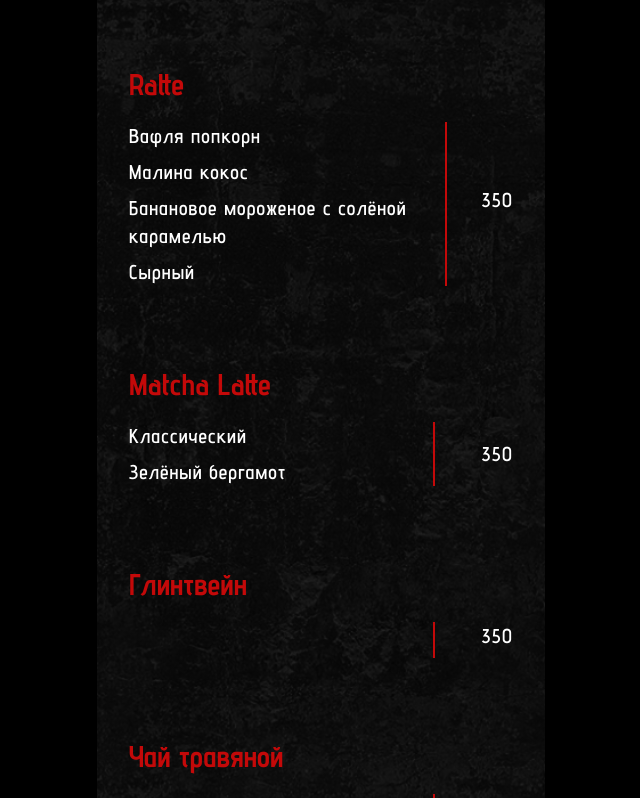
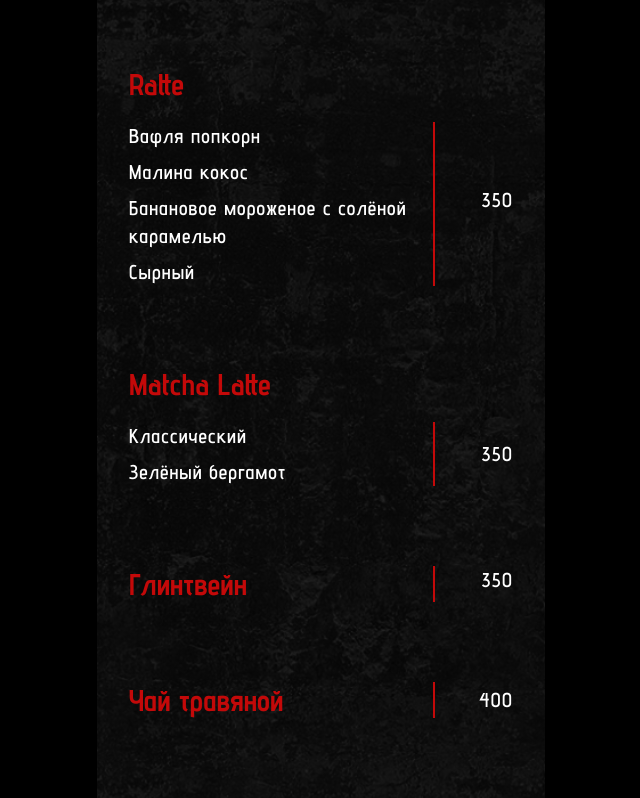
Before and after one commit to NiceArti/UmbrellaMenu, a Next.js app: page / in a window 1280 px wide. Shown: the part 1740-2538 px from the top of the page, without its empty margins (319-959 px from the left). Built offline with nearby package versions, Linux system fonts and the light colour scheme.

Commit message:
feat: update title menu positions

```diff
--- a/shared/ui/title.tsx
+++ b/shared/ui/title.tsx
@@ -1,4 +1,6 @@
 "use client";
+
+import { cn } from "../utils";
 
 type Props = {
   title?: string;
@@ -17,17 +19,14 @@ export function Title({
     return (
       <input
         type="text"
-        className={
-          className ||
-          "text-primary font-bold text-3xl border px-2 h-10 bg-transparent w-full"
-        }
+        className={cn("text-primary font-bold text-3xl border px-2 h-10 bg-transparent w-full", className)}
         value={title ?? ""}
         onChange={(e) => onChangeTitle(e.target.value)}
       />
     );
   }
   return (
-    <h1 className={className || "text-primary font-bold text-3xl"}>
+    <h1 className={cn("text-primary font-bold text-3xl", className)}>
       {title ?? "Title"}
     </h1>
   );
--- a/widgets/menu-positions/menu-positions.tsx
+++ b/widgets/menu-positions/menu-positions.tsx
@@ -57,7 +57,7 @@ export function MenuPositions({
     (localNames?.length || 0) > 0 || (localPrices?.length || 0) > 0;
 
   return (
-    <div id={tag} className="flex flex-col gap-5 w-full h-auto">
+    <div id={tag} className={cn("flex flex-col gap-5 w-full h-auto", (localNames.length === 1 || localNames.length === 0) && "inline-flex flex-row")}>
       {hasRows ? (
         <>
           {isEditMode && (
--- a/widgets/menu-positions/ui/positions-columns.tsx
+++ b/widgets/menu-positions/ui/positions-columns.tsx
@@ -16,7 +16,7 @@ export function PositionsColumns({
   onRemove?: (index: number) => void;
 }) {
   return (
-    <div className="inline-flex justify-between w-full gap-3">
+    <div className="inline-flex justify-between w-full">
       <div className="grow max-w-[304px] flex flex-col gap-2 text-xl font-semibold tracking-wider">
         {names.map((value, i) => (
           <div key={i} className="flex items-center gap-2">
```
